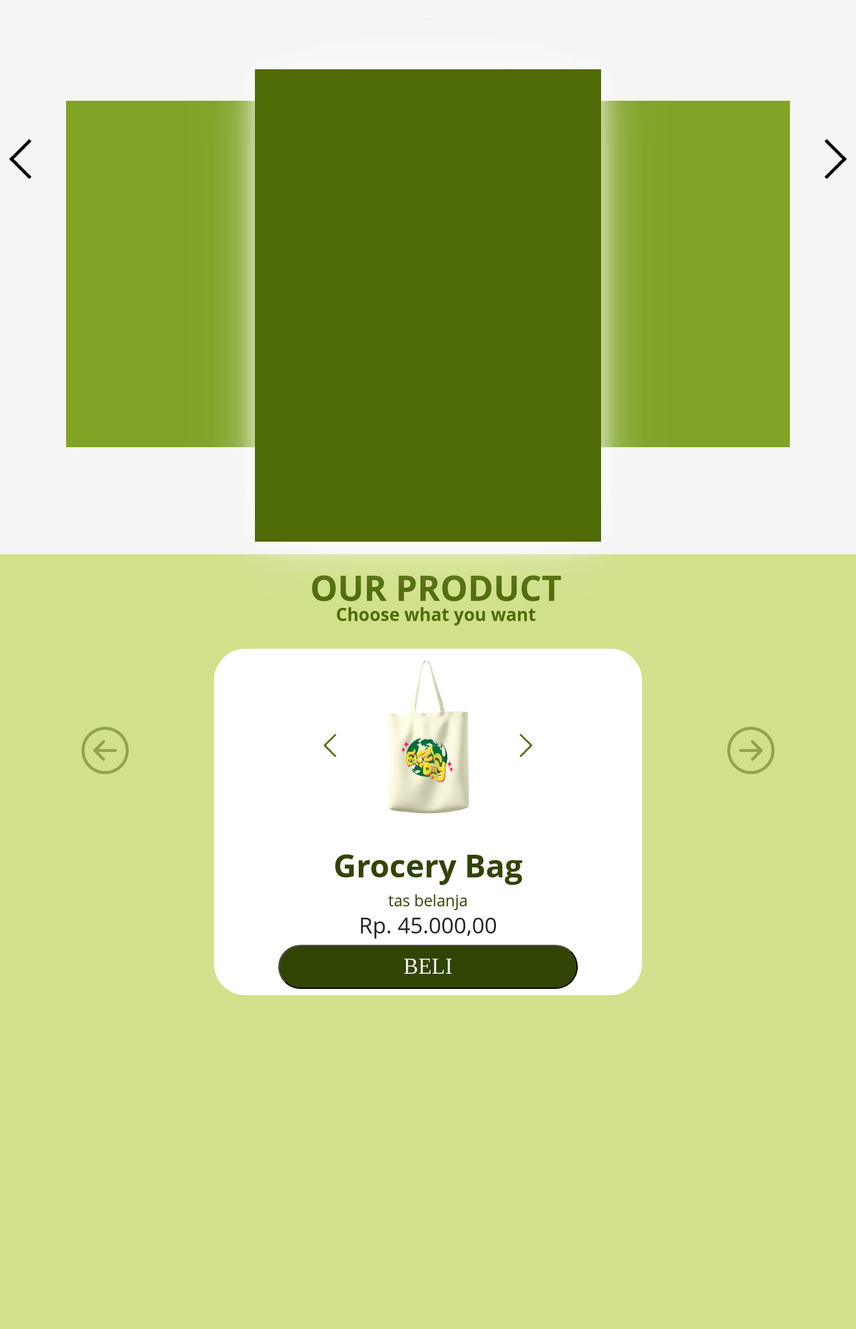
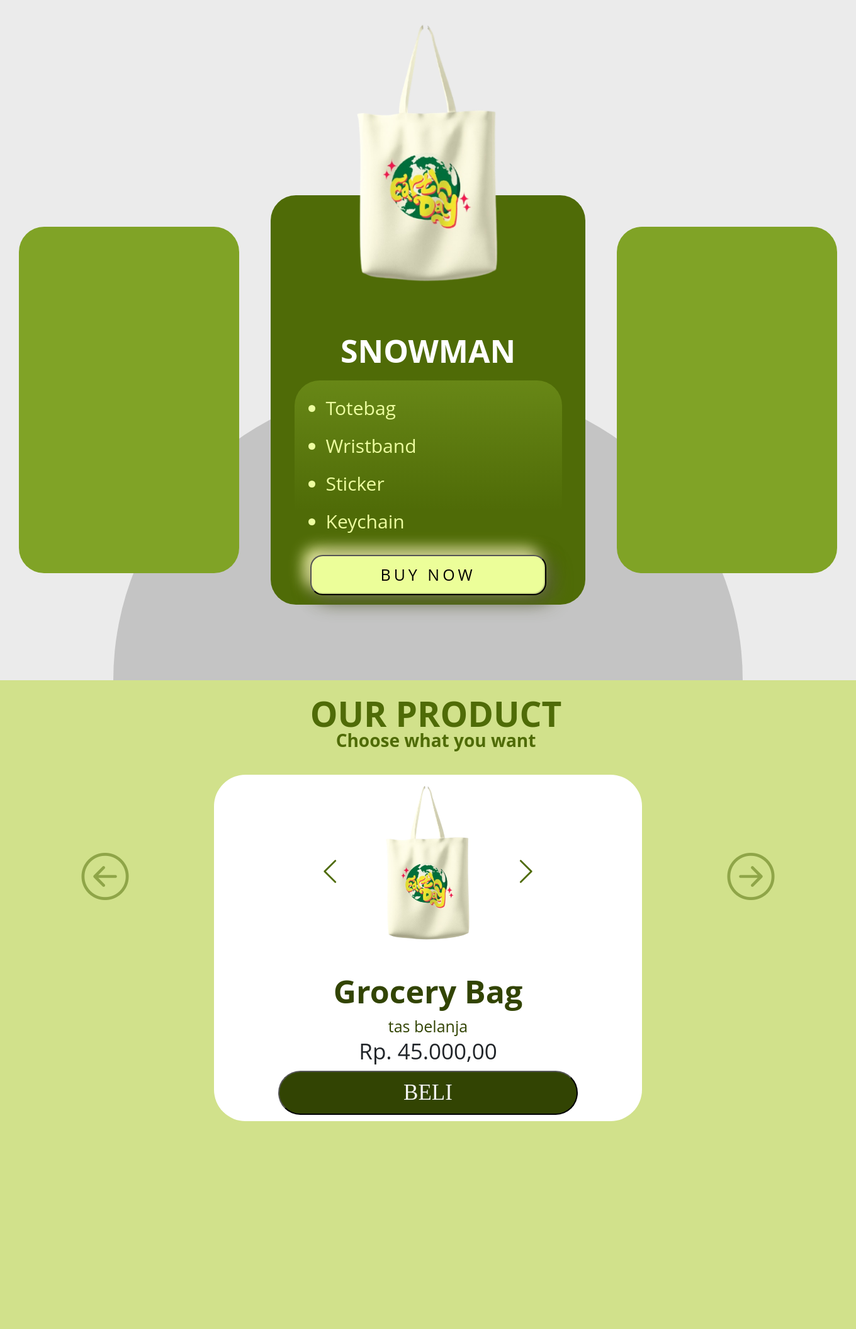
Before and after one commit to Sreits/WebSREITS, a PHP site: the page made by catalog/test 2/test 2 carrousel bootstrap.html in a window 1360 px wide. Shown: the whole page at 63% size. Before the commit the page ends 1580 px from the top, so only its background shows below. Run offline with PHP 8.4, Linux system fonts and the light colour scheme; some libraries are stand-ins or nearby versions.

Commit message:
update work on 3 card carrousel
udah bisa responsive per konten, belom full tho, tapi garis besar udah , tinggal masukin content2 aja

```diff
--- a/catalog/test 2/style/style.css
+++ b/catalog/test 2/style/style.css
@@ -19,13 +19,28 @@ time, mark, audio, video {
 	vertical-align: baseline;
 }
 
+
+.triple-carousel-container-header{
+	width: 100%;
+	height: 200px;
+	background-color: #EBEBEB;
+}
+
 .triple-carousel-container{
     width: 100%;
     height: 880px;
-    background: whitesmoke;
+    background: #EBEBEB;
     display: flex;
     align-items: center;
     flex-direction: column;
+}
+/* setengah lingkaran di background */
+
+.half-circle{
+	width: 1000px;
+	height: 1000px;
+	border-radius: 1000px 1000px 0px 0px;
+	background-color: #C4C4C4;
 }
 
 .gallery {
@@ -36,7 +51,8 @@ time, mark, audio, video {
 .gallery-container {
   align-items: center;
   display: flex;
-  height: 400px;
+  height: 100%;
+  width: 100%;
   margin: 0 auto;
   max-width: 1000px;
   position: relative;
@@ -55,7 +71,7 @@ time, mark, audio, video {
 
 .gallery-item-1 {
 	display: none;
-  left: 15%;
+  left: 25%;
   opacity: .4;
   transform: translateX(-50%);
 }
@@ -63,36 +79,153 @@ time, mark, audio, video {
 /* yang di kiri dan kanan */
 .gallery-item-2,
 .gallery-item-4 {
+	display: flex;
+	flex-direction: column;
+	align-items: center;
+	align-content: center;
+	column-gap: 0px;
 	top : 100px;
 	background-color:#80A326;
-  height: 550px;
+  height: 500 px;
   opacity: 1;
   width: 350px;
   z-index: 1;
+  border-radius: 40px;
 }
 
+
+
+
+.gallery-item-2{
+	margin-left: -7.5%;
+}
+
+.gallery-item-4{
+	margin-left: 7.5%;
+}
+
+
 .gallery-item-2 {
-	background-color:#80A326;
   left: 10%;
   transform: translateX(-50%);
 }
 
 /* yang ditengah */
 .gallery-item-3 {
+	flex-direction: column;
+	display: flex;
+	align-items: center;
+	gap: 10px;
 	background-color:#4F6B07;
-  box-shadow: 0 0 30px rgba(255, 255, 255, 0.6), 0 0 60px rgba(255, 255, 255, 0.45), 0 0 110px rgba(255, 255, 255, 0.25), 0 0 100px rgba(255, 255, 255, 0.1);
-  height: 750px;
+	height: 650px;
   opacity: 1;
   left: 50%;
   transform: translateX(-50%);
-  width: 550px;
+  width: 500px;
   z-index: 2;
+  border-radius: 40px;
 }
+
+
+
+.galery-title h1{
+	font-size: 50px;
+	color: white;
+	font-family: Open Sans , sans-serif;
+	font-weight: 700;
+	line-height: 74px;
+
+}
+.galery-item-listbox{
+	width: 85%;
+	height: 65%;
+	background:linear-gradient(180deg, #80A326 -76.86%, rgba(170, 216, 52, 0) 77.56%); ;
+	border-radius: 40px;
+	display: flex;
+	align-items: center;
+
+
+}
+
+.gallery-item-2 .galery-item-listbox,
+.gallery-item-4 .galery-item-listbox{
+	background-color: #80A326;
+	filter: drop-shadow(0px -10px 39px rgba(0, 0, 0, 0.25));
+	border-radius: 25px;
+	display: flex;
+	align-items: center;
+
+}
+
+.galery-list li{
+	list-style-type: disc;
+	font-size: 30px;
+	margin-left: 50px;
+	line-height: 60px;
+	font-family: Open Sans , sans-serif;
+	font-weight: 400;
+	color:#EDFEA0 ;
+}
+
+
+.galery-purchase-button{
+	width: 75%;
+	height: 15%;
+	background-color: #ECFE99;
+	border-radius: 20px;
+	margin-bottom: 15px;
+	box-shadow: -11px 11px 22px rgba(90, 97, 57, 0.2), 11px -11px 22px rgba(90, 97, 57, 0.2), -11px -11px 22px rgba(255, 255, 185, 0.9), 11px 11px 28px rgba(90, 97, 57, 0.9), inset 1px 1px 2px rgba(255, 255, 185, 0.3), inset -1px -1px 2px rgba(90, 97, 57, 0.5);
+	color: #000000;
+	font-size: 25px;
+	font-family: Open Sans, sans-serif;
+	letter-spacing: 5px;
+	font-weight: 500px;
+}
+
+
+.gallery-item-2 .galery-purchase-button,
+.gallery-item-4 .galery-purchase-button{
+	width: 55%;
+	height: 3%;
+	font-size: 0px;
+	box-shadow: 0px;
+
+}
+.galery-image{
+	display: flex;
+	flex-direction: column;
+	align-items: center;
+}
+
+.galery-image img{ /* ukuran max */
+	max-width: 350px;
+	max-height: 500px;
+	height: auto;
+	width: auto;
+	margin-top: -300px;
+}
+
+
+
+.gallery-item-2 .galery-image img,
+.gallery-item-4 .galery-image img{
+	margin-top: -150px;
+}
+
+
 
 .gallery-item-4 {
 	background-color:#80A326;
   left: 90%;
   transform: translateX(-50%);
+}
+
+.gallery-item-2 img,
+.gallery-item-4 img {
+	max-height: 350px;
+	max-width: 200px;
+	width: auto;
+	height: auto;
 }
 
 .gallery-item-5 {
@@ -101,7 +234,7 @@ time, mark, audio, video {
   opacity: .4;
   transform: translateX(-50%);
 }
-
+ /* galery item stop here */
 .gallery-controls {
   display: flex;
   justify-content: center;
@@ -130,10 +263,10 @@ time, mark, audio, video {
   border-width: 0 5px 5px 0;
   content: '';
   height: 45px;
-  left: -650px;
+  left: -700px;
   padding: 2px;
   position: absolute;
-  top: 200px;
+  top: 350px;
   transform: rotate(135deg) ;
   transition: left 0.15s ease-in-out;
   width: 45px;
@@ -152,8 +285,8 @@ time, mark, audio, video {
   height: 45px;
   padding: 2px;
   position: absolute;
-  right: -650px;
-  top: 200px;
+  right: -700px;
+  top: 350px;
   transform: rotate(-45deg) ;
   transition: right 0.15s ease-in-out;
   width: 45px;
--- a/catalog/test 2/test 2 carrousel bootstrap.html
+++ b/catalog/test 2/test 2 carrousel bootstrap.html
@@ -15,6 +15,10 @@
 
   <body>
 
+<div class="triple-carousel-container-header">
+
+</div>
+
 
 <div class = triple-carousel-container>
   <div class="gallery">
@@ -23,30 +27,42 @@
         <div class="gallery">
           <div class="gallery-container">
             <div class="gallery-item gallery-item-1"data-index="1">
-
-          </div>
+            </div><!-- end of galery item -->
             <div class="gallery-item gallery-item-2"data-index="2">
 
+            </div><!-- end of galery item -->
+            <div class="gallery-item gallery-item-3"data-index="3">
+              <div class = "galery-image">
+                <img src="image/grocery-bag/grocery-1.png" >
               </div>
-          <div class="gallery-item gallery-item-3"data-index="3">
-
+              <div class = "galery-title">
+                <h1> SNOWMAN </h1>
               </div>
+              <div class ="galery-item-listbox">
+                <ul class = galery-list>
+                  <li>Totebag</li>
+                  <li>Wristband</li>
+                  <li>Sticker</li>
+                  <li>Keychain</li>
+                </ul>
+              </div>
+              <button class="galery-purchase-button" onClick="window.open('https://shopee.co.id/Grocery-Bag-Special-Earth-Day-i.406684872.6886508959?xptdk=b1b41720-d7d8-4ccc-9fa7-8db081bdd837','_blank')">BUY NOW</button>
+            </div> <!-- end of galery item -->
             <div class="gallery-item gallery-item-4"data-index="4">
 
-          </div>
+            </div><!-- end of galery item -->
             <div class="gallery-item gallery-item-5"data-index="5">
 
-          </div>
+            </div><!-- end of galery item -->
 
-          <div class="gallery-item gallery-item-6"data-index="6">
-          </div>
-        </div>
 
-    </div>
-    </div>
+          </div> <!-- galery item container -->
+        </div> <!-- galery container -->
 
-  </div>
-
+      </div> <!-- galery  -->
+    </div> <!-- galery container -->
+    <div class="half-circle"></div>
+  </div> <!-- galery -->
 </div>  <!-- triple carousel container -->
 
 
```
Lines whose indentation alone changed are shown as unchanged.
